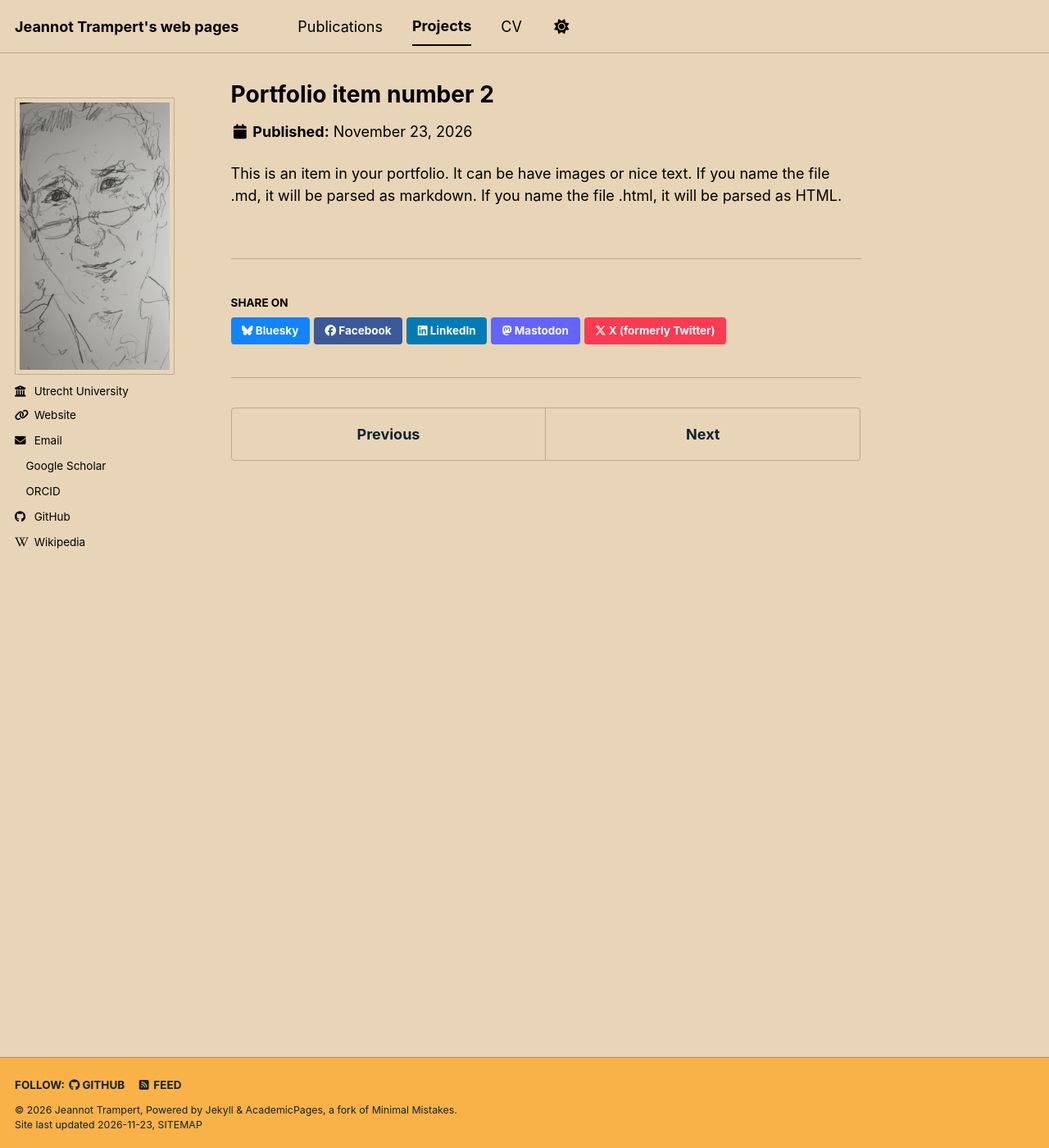
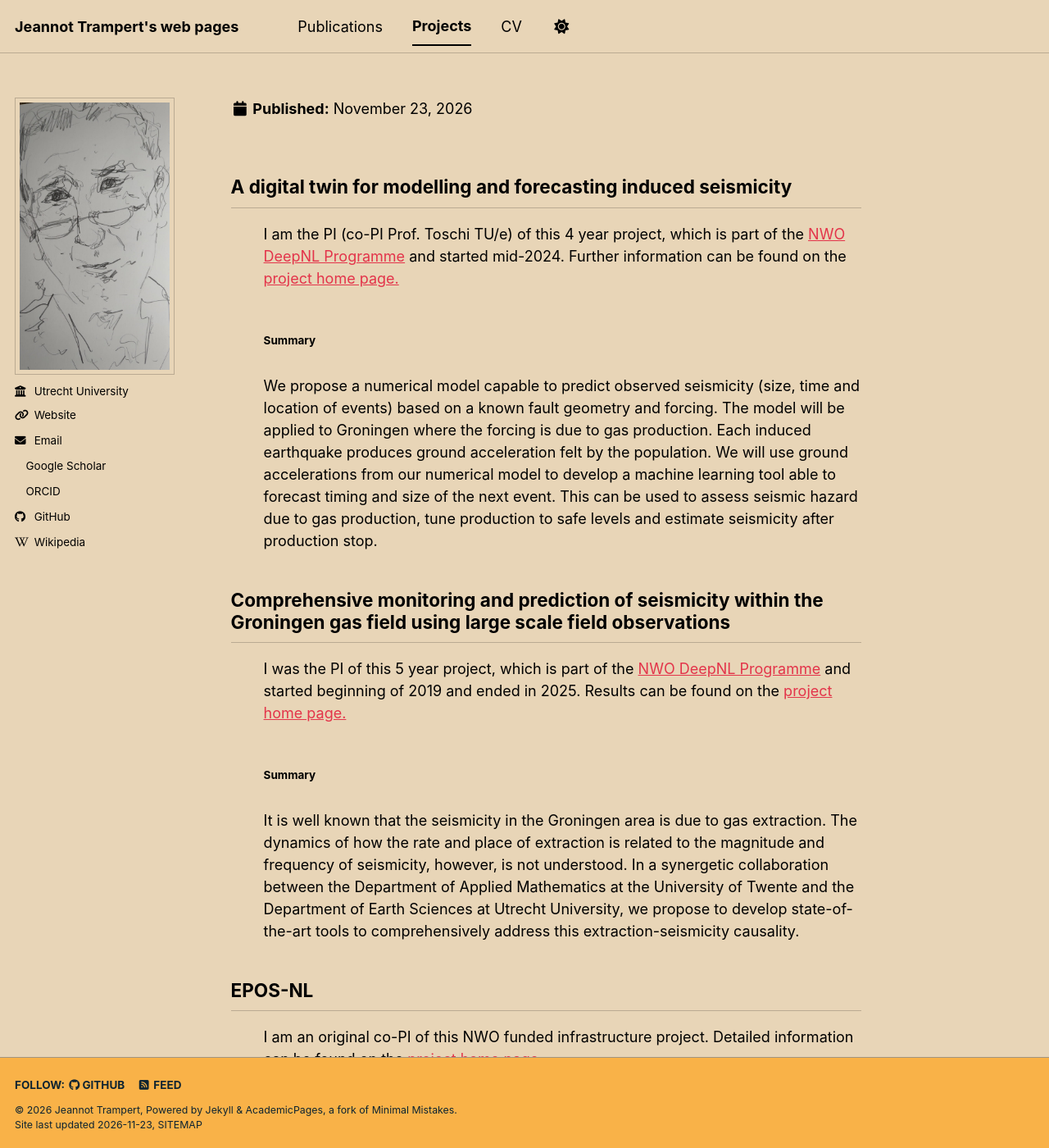
Before and after one commit to jeannot-trampert/jeannot-trampert.github.io, a Jekyll site: the page built from _portfolio/portfolio-2.html, in a window 1280 px wide and 1400 px high. Shown: the whole window at 82% size. Built offline with Jekyll 4.4.1, drawn with Linux system fonts in a browser that asks for light colours; a script bundle is joined from its source files by our own code; comment, search, counter and statistics services are not loaded; a style sheet for code colours, icons or effects is not loaded; some of the changed text lies outside the part shown.

Commit message:
Revise portfolio item 2 with project summaries
Updated portfolio item 2 with new project details and summaries, including information about seismicity modeling and monitoring projects.

```diff
--- a/_portfolio/portfolio-2.html
+++ b/_portfolio/portfolio-2.html
@@ -1,7 +1,83 @@
 ---
-title: "Portfolio item number 2"
-excerpt: "Short description of portfolio item number 2 <br/><img src='/images/500x300.png'>"
+<!-- title: "Portfolio item number 2" -->
+<!-- excerpt: "Short description of portfolio item number 2 <br/><img src='/images/500x300.png'>" -->
 collection: portfolio
 ---
-
-This is an item in your portfolio. It can be have images or nice text. If you name the file .md, it will be parsed as markdown. If you name the file .html, it will be parsed as HTML.
+ <article>
+<h2>
+<meta http-equiv="content-type" content="text/html;
+charset=UTF-8">
+A digital twin for modelling and forecasting induced
+seismicity</h2>
+<ul>
+I am the PI (co-PI Prof. Toschi TU/e) of this 4 year
+project, which is part of the <a
+href="https://www.nwo.nl/en/researchprogrammes/deepnl">NWO
+DeepNL Programme</a> and started mid-2024. Further
+information can be found on the <a
+href="https://seismologie.sites.uu.nl/research-projects/deepnl-3/">project home page.</a><br>
+<br>
+<h4> Summary</h4>
+<br>
+We propose a numerical model capable to predict observed
+seismicity (size, time and location of events) based on a
+known fault geometry and forcing. The model will be applied
+to Groningen where the forcing is due to gas production.
+Each induced earthquake produces ground acceleration felt by
+the population. We will use ground accelerations from our
+numerical model to develop a machine learning tool able to
+forecast timing and size of the next event. This can be used
+to assess seismic hazard due to gas production, tune
+production to safe levels and estimate seismicity after
+production stop. <br>
+</ul>
+</article>
+<article>
+<h2>
+<meta http-equiv="content-type" content="text/html;
+charset=UTF-8">
+Comprehensive monitoring and prediction of seismicity within
+the Groningen gas field using large scale field observations</h2>
+<ul>
+I was the PI of this 5 year project, which is part of the <a
+href="https://www.nwo.nl/en/researchprogrammes/deepnl">NWO
+DeepNL Programme</a> and started beginning of 2019 and ended in 2025.
+Results can be found on the <a
+href="https://seismologie.sites.uu.nl/research-projects/deepnl-2/">project home page.</a><br>
+<br>
+<h4> Summary</h4>
+<br>
+It is well known that the seismicity in the Groningen area
+is due to gas extraction. The dynamics of how the rate and
+place of extraction is related to the magnitude and
+frequency of seismicity, however, is not understood. In a
+synergetic collaboration between the Department of Applied
+Mathematics at the University of Twente and the Department
+of Earth Sciences at Utrecht University, we propose to
+develop state-of-the-art tools to comprehensively address
+this extraction-seismicity causality. <br>
+</ul>
+</article>
+<article>
+<h2>
+<meta http-equiv="content-type" content="text/html;
+charset=UTF-8">
+EPOS-NL</h2>
+<ul>
+I am an original co-PI of this NWO funded infrastructure project.
+Detailed information can be found on the <a
+href="https://epos-nl.nl/">project home page</a>.
+</ul>
+</article>
+<article>
+<h2>
+<meta http-equiv="content-type" content="text/html;
+charset=UTF-8">
+iGEO</h2>
+<ul>
+My 5 year ERC-Adg project (2013-2018) and aimed to
+reconcile the views of geophysics and geochemistry on the
+Earth's deep mantle. The work was done in collaboration with
+the group of Paul Tackley at ETH.
+</ul>
+</article>
```
